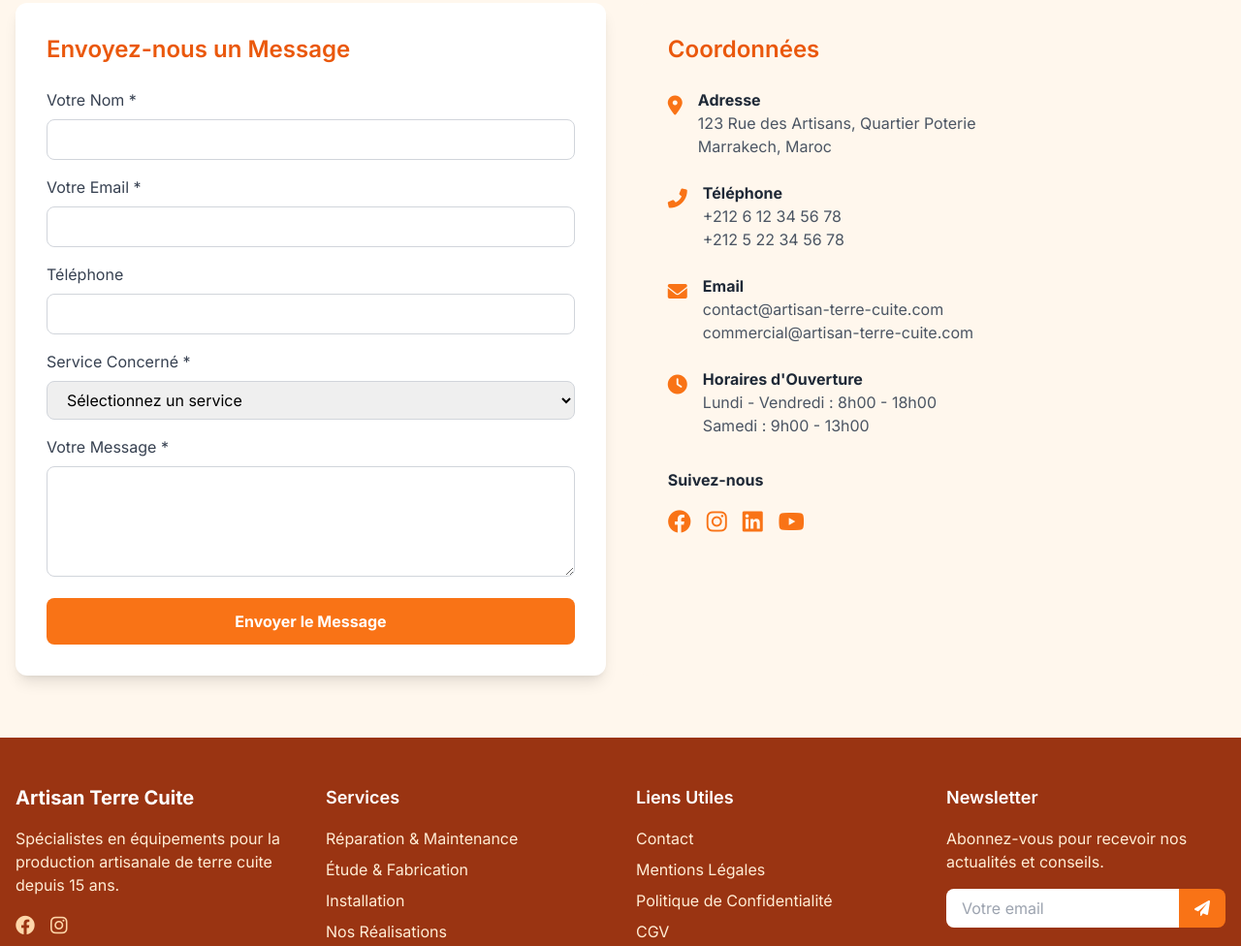
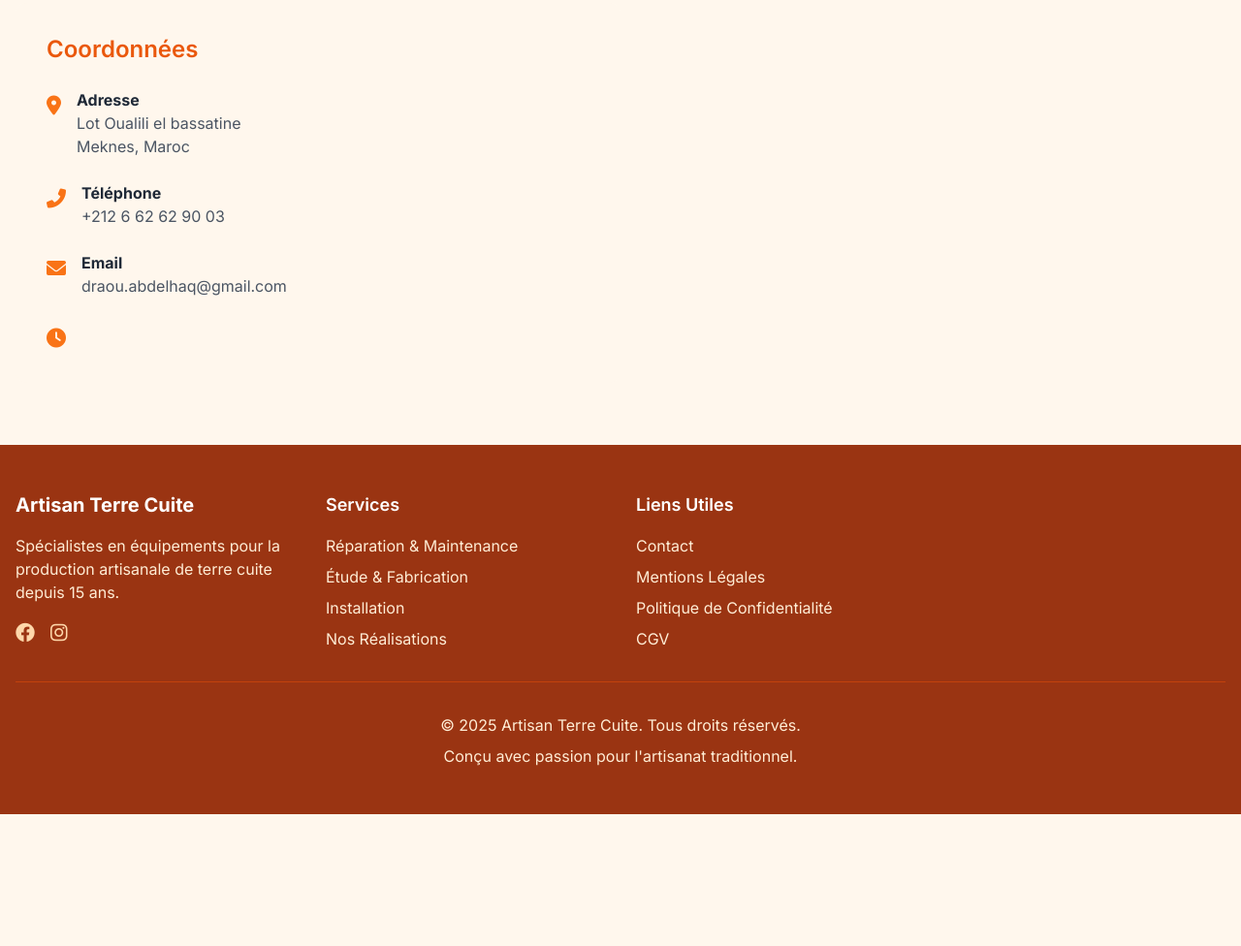
Before and after one commit to som3adr/artisan-terracotta, a plain HTML site: page index.html in a window 1280 px wide. Shown: the part 4651-5627 px from the top of the page at 97% size. After the commit the page ends 5491 px from the top, so only its background shows below. Drawn offline with nearby package versions, Linux system fonts and the light colour scheme.

Commit message:
Update index.html

```diff
--- a/index.html
+++ b/index.html
@@ -50,7 +50,7 @@
 <body class="bg-orange-50">
 
     <!-- WhatsApp Floating Button -->
-    <a href="https://wa.me/212XXXXXXXXX" class="whatsapp-btn" target="_blank">
+    <a href="https://wa.me/212662629003" class="whatsapp-btn" target="_blank">
         <i class="fab fa-whatsapp text-2xl"></i>
     </a>
 
@@ -90,7 +90,7 @@
                 <a href="#contact" class="bg-orange-500 hover:bg-orange-700 text-white font-bold py-3 px-6 rounded-lg text-lg transition">
                     <i class="fas fa-envelope mr-2"></i> Demander un Devis
                 </a>
-                <a href="tel:+212XXXXXXXXX" class="bg-white hover:bg-gray-100 text-orange-600 font-bold py-3 px-6 rounded-lg text-lg transition">
+                <a href="tel:+212662629003" class="bg-white hover:bg-gray-100 text-orange-600 font-bold py-3 px-6 rounded-lg text-lg transition">
                     <i class="fas fa-phone mr-2"></i> Nous Appeler
                 </a>
             </div>
@@ -416,43 +416,6 @@
             <p class="text-center text-gray-600 mb-12 max-w-3xl mx-auto">
                 Pour toute demande d'information, devis ou intervention, notre équipe est à votre disposition.
             </p>
-
-            <div class="flex flex-col lg:flex-row gap-8">
-                <div class="lg:w-1/2 bg-white p-8 rounded-xl shadow-lg">
-                    <h3 class="text-2xl font-semibold text-orange-600 mb-6">Envoyez-nous un Message</h3>
-                    <form class="space-y-4">
-                        <div>
-                            <label for="name" class="block text-gray-700 mb-2">Votre Nom *</label>
-                            <input type="text" id="name" class="w-full px-4 py-2 border border-gray-300 rounded-lg focus:outline-none focus:ring-2 focus:ring-orange-500">
-                        </div>
-                        <div>
-                            <label for="email" class="block text-gray-700 mb-2">Votre Email *</label>
-                            <input type="email" id="email" class="w-full px-4 py-2 border border-gray-300 rounded-lg focus:outline-none focus:ring-2 focus:ring-orange-500">
-                        </div>
-                        <div>
-                            <label for="phone" class="block text-gray-700 mb-2">Téléphone</label>
-                            <input type="tel" id="phone" class="w-full px-4 py-2 border border-gray-300 rounded-lg focus:outline-none focus:ring-2 focus:ring-orange-500">
-                        </div>
-                        <div>
-                            <label for="service" class="block text-gray-700 mb-2">Service Concerné *</label>
-                            <select id="service" class="w-full px-4 py-2 border border-gray-300 rounded-lg focus:outline-none focus:ring-2 focus:ring-orange-500">
-                                <option value="">Sélectionnez un service</option>
-                                <option value="repair">Réparation/Maintenance</option>
-                                <option value="fabrication">Fabrication sur mesure</option>
-                                <option value="installation">Installation</option>
-                                <option value="other">Autre demande</option>
-                            </select>
-                        </div>
-                        <div>
-                            <label for="message" class="block text-gray-700 mb-2">Votre Message *</label>
-                            <textarea id="message" rows="4" class="w-full px-4 py-2 border border-gray-300 rounded-lg focus:outline-none focus:ring-2 focus:ring-orange-500"></textarea>
-                        </div>
-                        <button type="submit" class="w-full bg-orange-500 hover:bg-orange-600 text-white font-bold py-3 px-4 rounded-lg transition">
-                            Envoyer le Message
-                        </button>
-                    </form>
-                </div>
-
                 <div class="lg:w-1/2">
                     <div class="bg-orange-50 p-8 rounded-xl h-full">
                         <h3 class="text-2xl font-semibold text-orange-600 mb-6">Coordonnées</h3>
@@ -463,7 +426,7 @@
                                 </div>
                                 <div>
                                     <h4 class="font-bold text-gray-800">Adresse</h4>
-                                    <p class="text-gray-600">123 Rue des Artisans, Quartier Poterie<br>Marrakech, Maroc</p>
+                                    <p class="text-gray-600">Lot Oualili el bassatine <br>Meknes, Maroc</p>
                                 </div>
                             </div>
                             <div class="flex items-start">
@@ -473,8 +436,7 @@
                                 <div>
                                     <h4 class="font-bold text-gray-800">Téléphone</h4>
                                     <p class="text-gray-600">
-                                        <a href="tel:+212612345678" class="hover:text-orange-600 transition">+212 6 12 34 56 78</a><br>
-                                        <a href="tel:+212522345678" class="hover:text-orange-600 transition">+212 5 22 34 56 78</a>
+                                        <a href="tel:+212612345678" class="hover:text-orange-600 transition">+212 6 62 62 90 03</a><br>
                                     </p>
                                 </div>
                             </div>
@@ -485,37 +447,14 @@
                                 <div>
                                     <h4 class="font-bold text-gray-800">Email</h4>
                                     <p class="text-gray-600">
-                                        <a href="mailto:contact@artisan-terre-cuite.com" class="hover:text-orange-600 transition">contact@artisan-terre-cuite.com</a><br>
-                                        <a href="mailto:commercial@artisan-terre-cuite.com" class="hover:text-orange-600 transition">commercial@artisan-terre-cuite.com</a>
-                                    </p>
+                                        <a href="mailto:draou.abdelhaq@gmail.com" class="hover:text-orange-600 transition">draou.abdelhaq@gmail.com</a><br>
+                                     </p>
                                 </div>
                             </div>
                             <div class="flex items-start">
                                 <div class="text-orange-500 text-xl mr-4 mt-1">
                                     <i class="fas fa-clock"></i>
                                 </div>
-                                <div>
-                                    <h4 class="font-bold text-gray-800">Horaires d'Ouverture</h4>
-                                    <p class="text-gray-600">Lundi - Vendredi : 8h00 - 18h00<br>Samedi : 9h00 - 13h00</p>
-                                </div>
-                            </div>
-                        </div>
-
-                        <div class="mt-8">
-                            <h4 class="font-bold text-gray-800 mb-4">Suivez-nous</h4>
-                            <div class="flex space-x-4">
-                                <a href="#" class="text-orange-500 hover:text-orange-700 text-2xl">
-                                    <i class="fab fa-facebook"></i>
-                                </a>
-                                <a href="#" class="text-orange-500 hover:text-orange-700 text-2xl">
-                                    <i class="fab fa-instagram"></i>
-                                </a>
-                                <a href="#" class="text-orange-500 hover:text-orange-700 text-2xl">
-                                    <i class="fab fa-linkedin"></i>
-                                </a>
-                                <a href="#" class="text-orange-500 hover:text-orange-700 text-2xl">
-                                    <i class="fab fa-youtube"></i>
-                                </a>
                             </div>
                         </div>
                     </div>
@@ -556,16 +495,6 @@
                         <li><a href="#" class="hover:text-white transition">Politique de Confidentialité</a></li>
                         <li><a href="#" class="hover:text-white transition">CGV</a></li>
                     </ul>
-                </div>
-                <div>
-                    <h3 class="text-lg font-semibold mb-4 text-white">Newsletter</h3>
-                    <p class="mb-4">Abonnez-vous pour recevoir nos actualités et conseils.</p>
-                    <form class="flex">
-                        <input type="email" placeholder="Votre email" class="px-4 py-2 w-full rounded-l-lg focus:outline-none text-gray-800">
-                        <button type="submit" class="bg-orange-500 hover:bg-orange-600 text-white px-4 rounded-r-lg">
-                            <i class="fas fa-paper-plane"></i>
-                        </button>
-                    </form>
                 </div>
             </div>
             <div class="border-t border-orange-700 pt-8 text-center">
```
